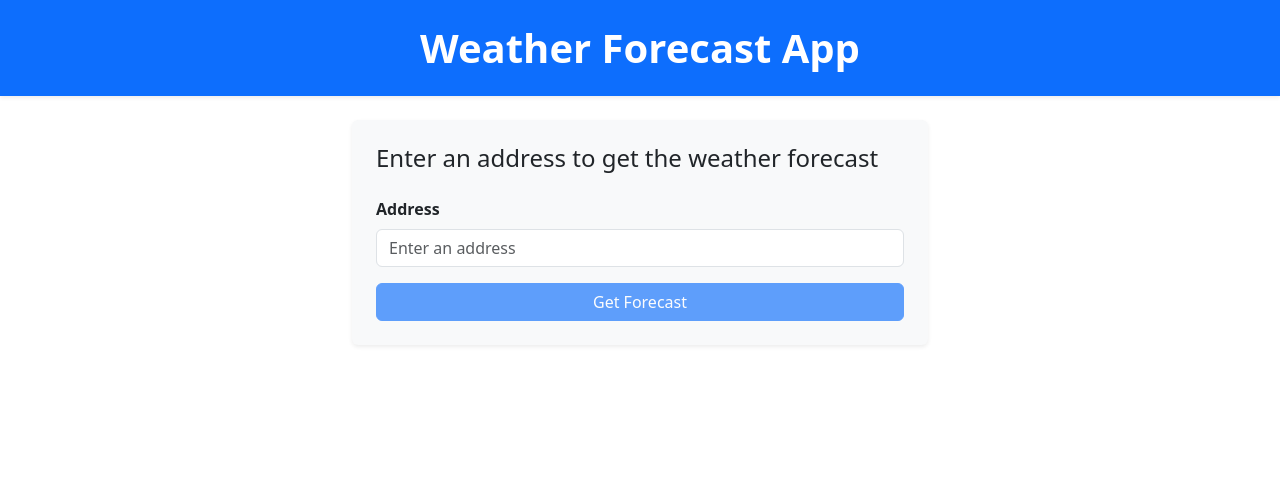
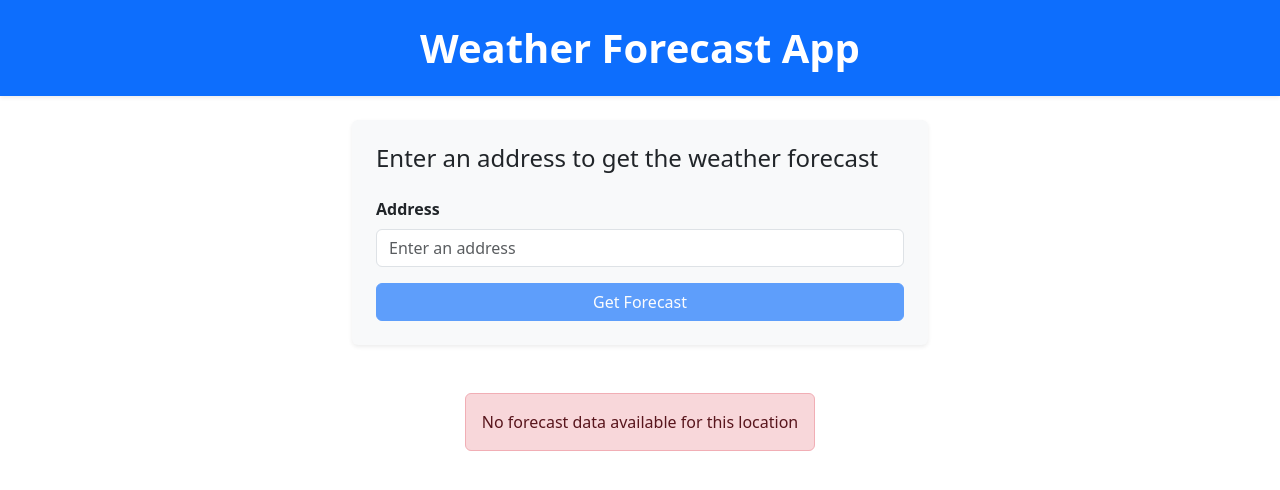
Before and after one commit to jairmedeiros/weather, a React (Create React App) app: page / in a window 1280 px wide. Shown: the top 490 px of the page. Built offline with nearby package versions, Linux system fonts and the light colour scheme.

Commit message:
improve error message

```diff
--- a/src/App.tsx
+++ b/src/App.tsx
@@ -62,6 +62,12 @@ const App = () => {
           </div>
         )}
 
+        {!loading && !error && !forecasts?.length && (
+          <div className="alert alert-danger mx-auto">
+            No forecast data available for this location
+          </div>
+        )}
+
         {!loading && !error && forecasts.length > 0 && (
           <ForecastList forecasts={forecasts} location={location} />
         )}
```
